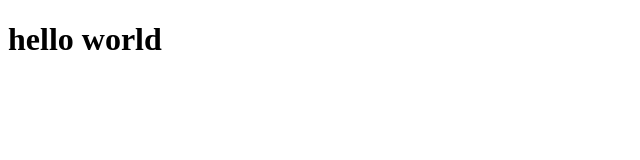
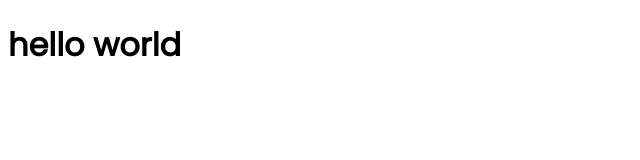
Before and after one commit to Sabbir402/first-assignement, a plain HTML site: page index.html in a window 1280 px wide. Shown: the whole page, without its empty margins (0-640 px from the left). Drawn offline with Linux system fonts and the light colour scheme.

Commit message:
all link add

```diff
--- a/index.html
+++ b/index.html
@@ -1,12 +1,19 @@
 <!DOCTYPE html>
 <html lang="en">
+
 <head>
 	<meta charset="UTF-8">
 	<meta http-equiv="X-UA-Compatible" content="IE=edge">
 	<meta name="viewport" content="width=device-width, initial-scale=1.0">
 	<title>Help Disaster-Stricken People Of Bangladesh</title>
+	<!-- style shite link  -->
+	<link rel="stylesheet" href="style.css">
+	<!-- google font link  -->
+	<link href="https://fonts.googleapis.com/css2?family=Poppins&display=swap" rel="stylesheet">
 </head>
+
 <body>
 	<h1>hello world</h1>
 </body>
+
 </html>
--- /dev/null
+++ b/style.css
@@ -0,0 +1,3 @@
+body{
+	font-family: 'Poppins', sans-serif;
+}
```
